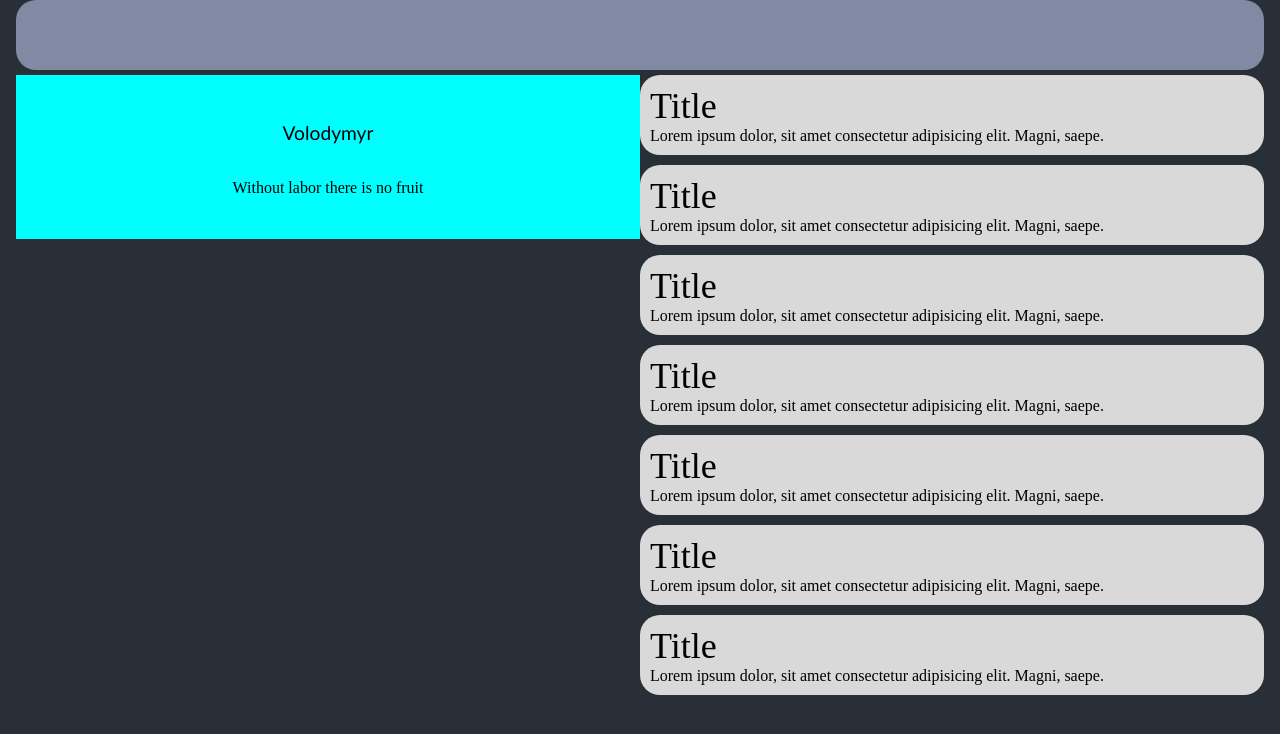
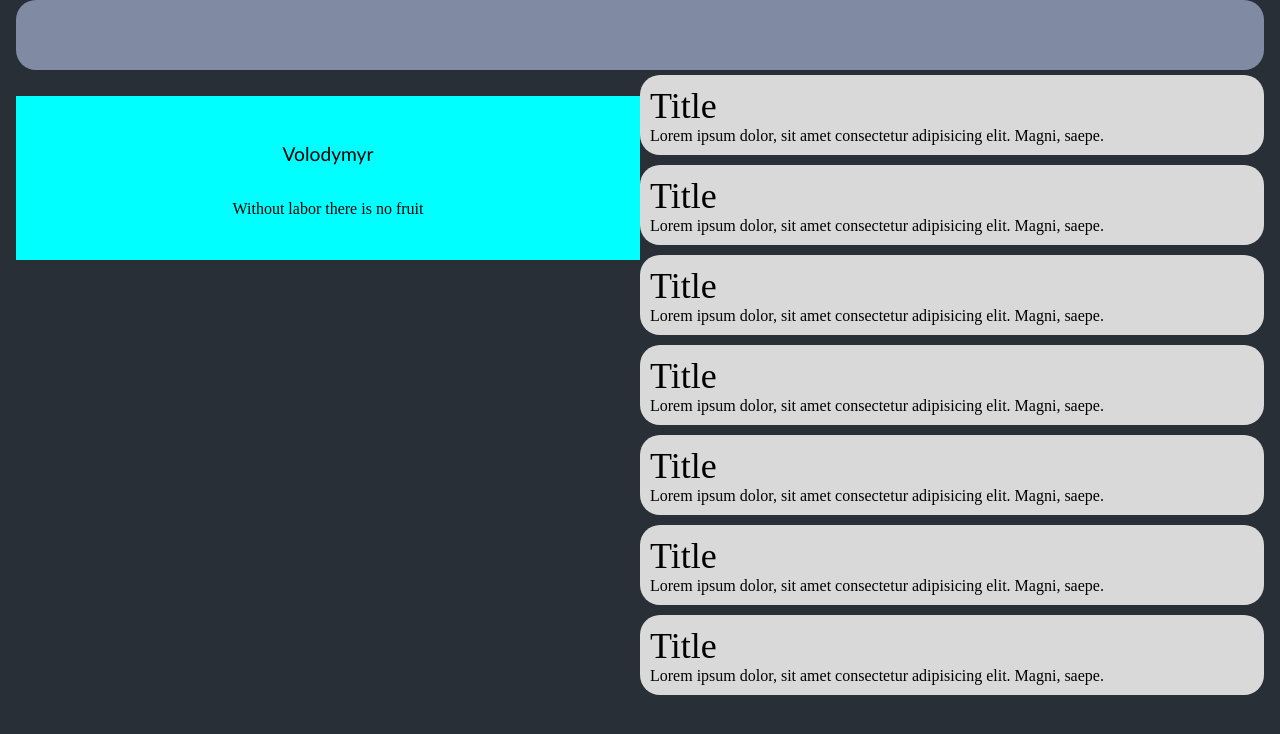
Before and after one commit to Tut-Kak-Tut/Tut-Kak-Tut.github.io, a plain HTML site: page index.html in a window 1280 px wide. Drawn offline with Linux system fonts and the light colour scheme.

Commit message:
Edit profil

```diff
--- a/style.css
+++ b/style.css
@@ -44,7 +44,7 @@ main{
     align-items: center;
     flex-direction: column;
     position: sticky;
-    top: 75px;
+    top: 6rem;
     padding: 2rem;
 }
 #name{
```
